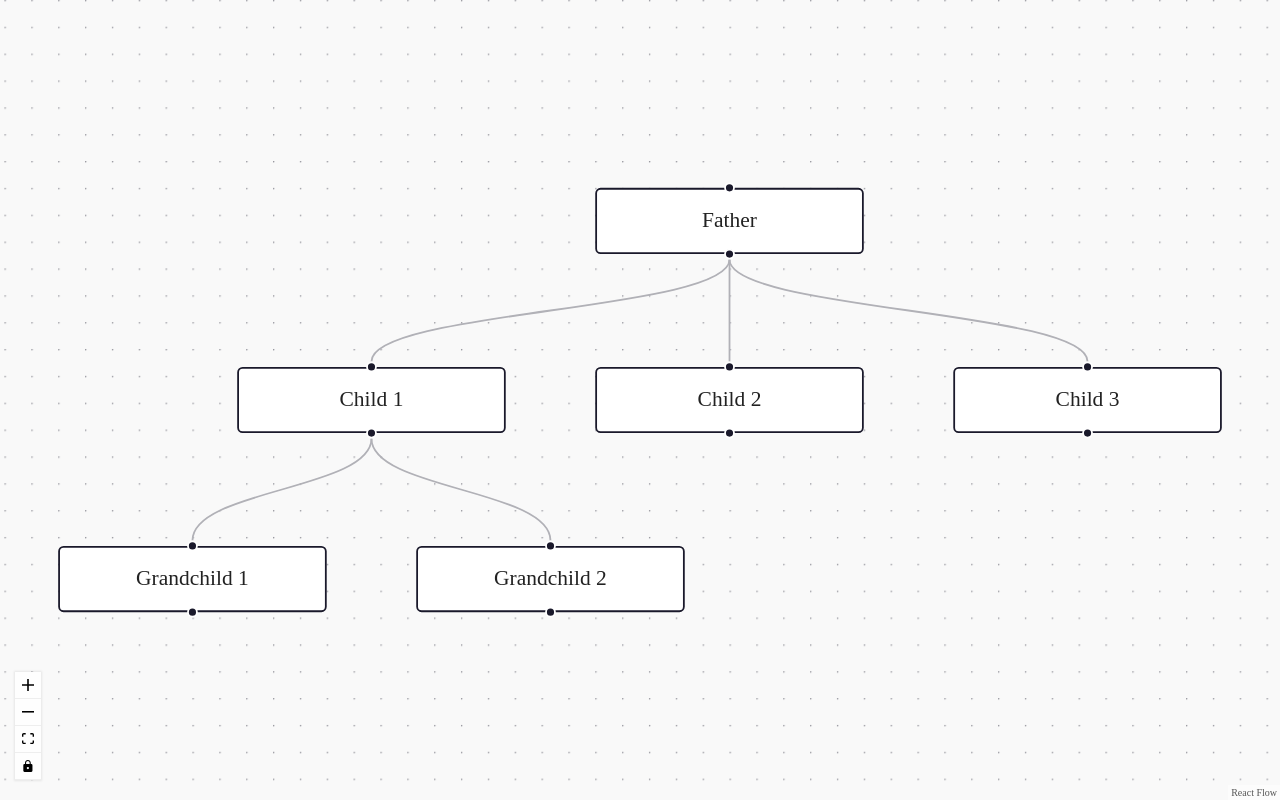
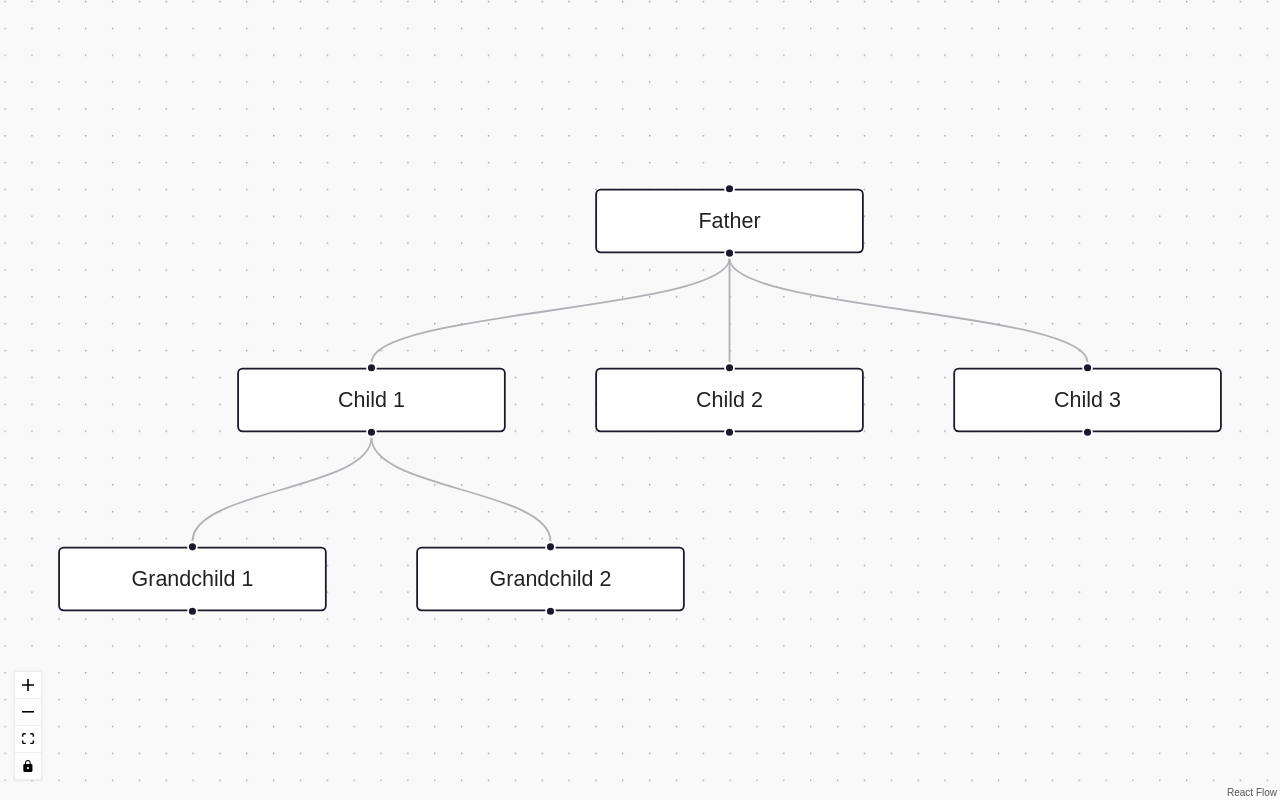
Before and after one commit to Matheusmeed/tree, a React (Vite) app: page / in a window 1280 px wide. Built offline with nearby package versions, Linux system fonts and the light colour scheme.

Commit message:
feat: default styles

```diff
--- a/src/styles.css
+++ b/src/styles.css
@@ -1,7 +1,13 @@
 body {
   margin: 0;
+  font-family: Arial, Helvetica, sans-serif;
 }
 
 div {
   box-sizing: border-box;
 }
+
+p {
+  margin: 0;
+  padding: 0;
+}
```
